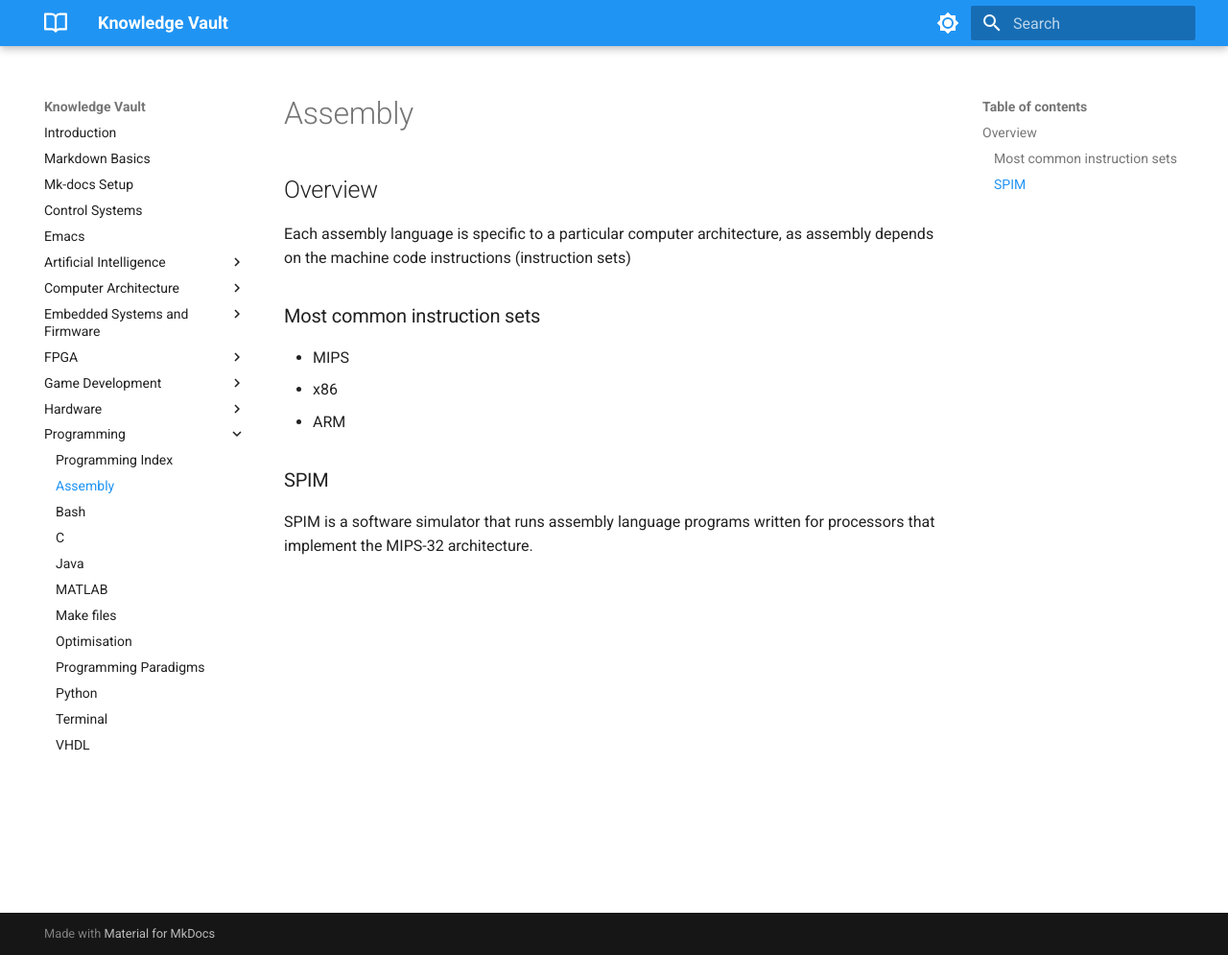
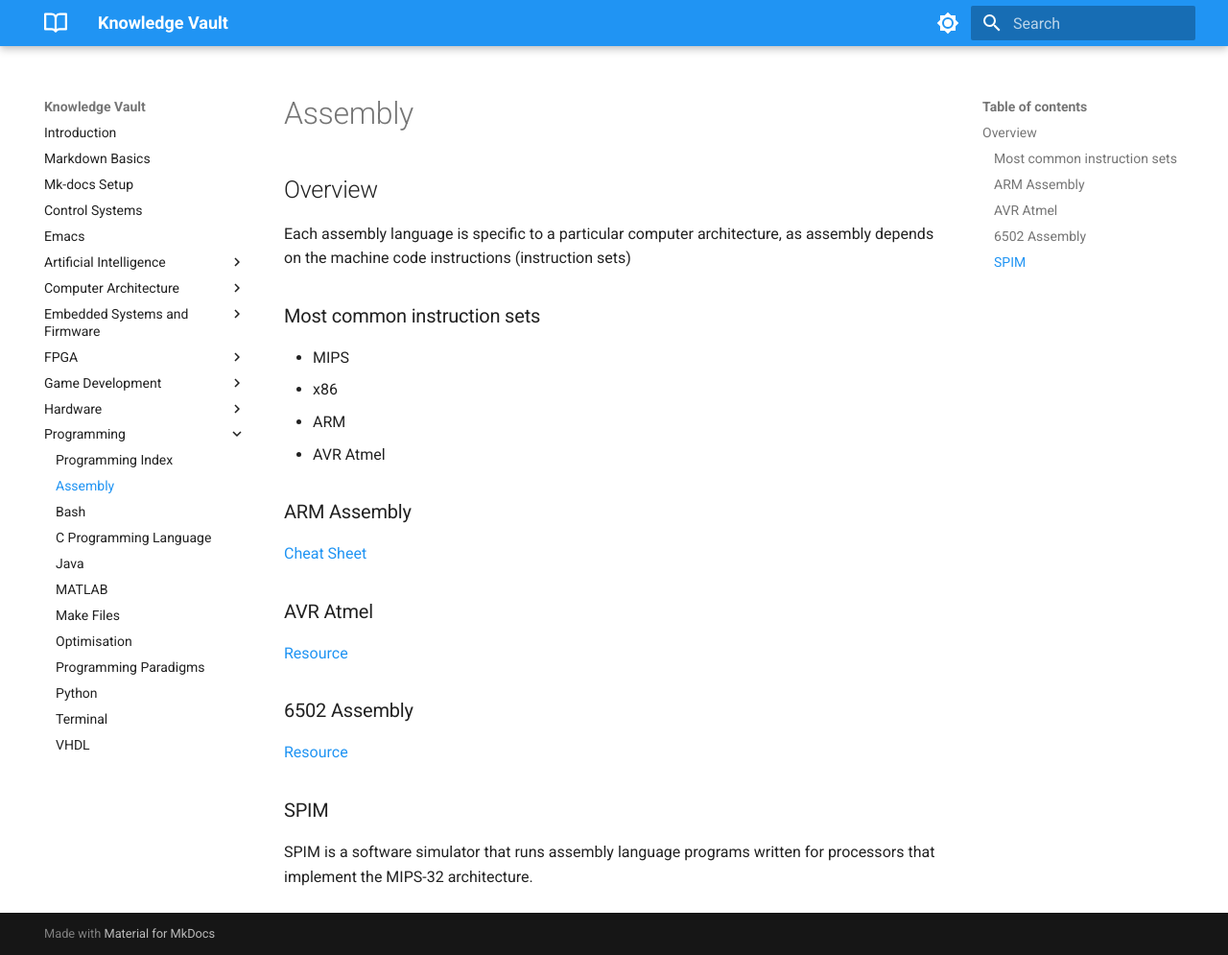
Before and after one commit to martinqiang/knowledge-vault, an MkDocs documentation site: the page built from docs/Programming/Assembly.md, in a window 1280 px wide and 995 px high. Shown: the whole window at 96% size. Built offline with MkDocs 1.6.1 and Material for MkDocs 9.7.7, drawn with Linux system fonts in a browser that asks for light colours.

Commit message:
As of 11-nov-2022

```diff
--- a/docs/Programming/Assembly.md
+++ b/docs/Programming/Assembly.md
@@ -8,7 +8,16 @@ Each assembly language is specific to a particular computer architecture, as ass
 - MIPS
 - x86
 - ARM
+- AVR Atmel
 
+### ARM Assembly
+[Cheat Sheet](https://comp.anu.edu.au/courses/comp2300/resources/ARM_cheat_sheet/)
+
+### AVR Atmel
+[Resource](http://ww1.microchip.com/downloads/en/devicedoc/atmel-0856-avr-instruction-set-manual.pdf)
+
+### 6502 Assembly
+[Resource](https://en.wikibooks.org/wiki/6502_Assembly)
 
 ### SPIM
 SPIM is a software simulator that runs assembly language programs written for processors that implement the MIPS-32 architecture.
--- a/docs/Programming/C.md
+++ b/docs/Programming/C.md
@@ -1 +1,3 @@
+# C Programming Language
+
 [C Handbook](/_res/c-handbook.pdf)
```
Also changed, not shown: docs/001 Markdown Basics.md (+5 -2 lines), docs/Programming/Java.md (+2 -0 lines), docs/Programming/Make files.md (+2 -0 lines), docs/.obsidian/workspace.json, 2 other files.
